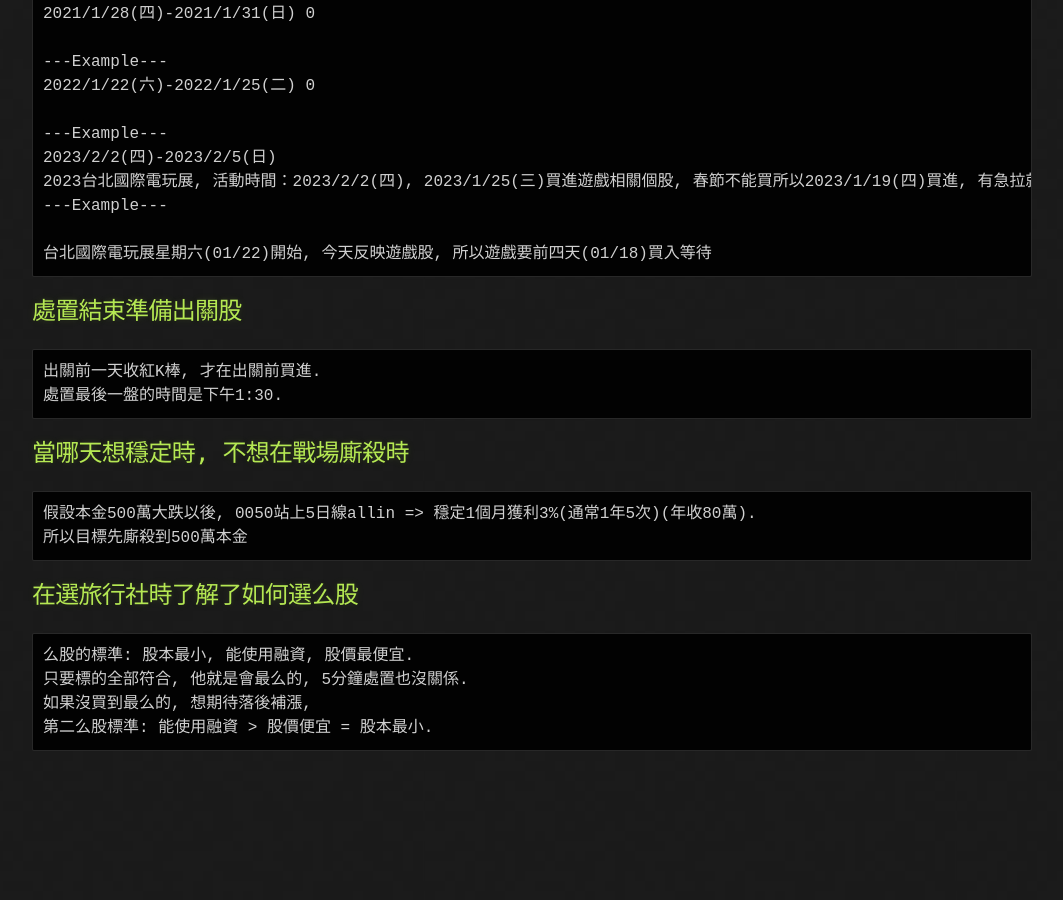
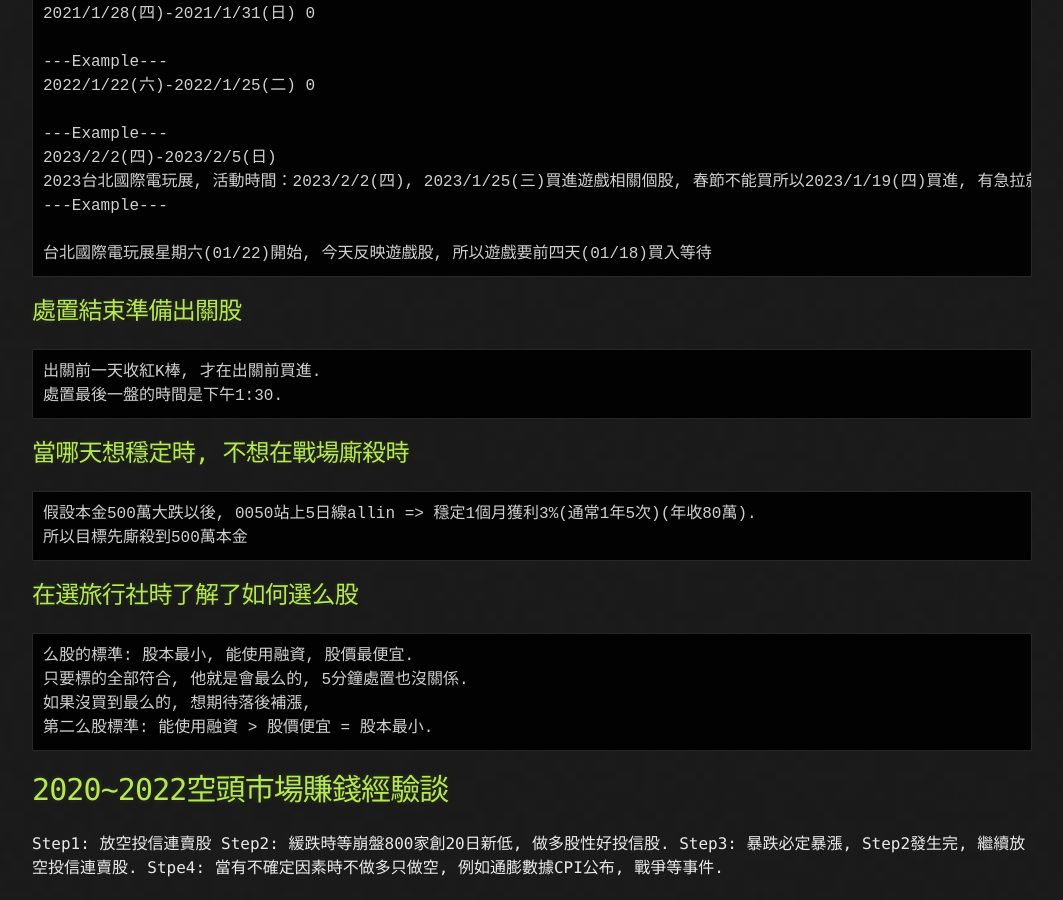
Before and after one commit to lepg5487/Stock_God, a Jekyll site: the page built from experience.md, in a window 1280 px wide and 900 px high, scrolled down 10230 px. Shown: the whole window, without its empty margins (108-1171 px from the left). Built offline with Jekyll 4.4.1, drawn with Linux system fonts in a browser that asks for light colours; before the commit the page ends 11001 px from its top, so only the background shows below that.

Commit message:
Update experience.md

````diff
--- a/experience.md
+++ b/experience.md
@@ -456,3 +456,9 @@ IC設計 -> 晶圓代工 ->  IC封測 -> 電腦
 如果沒買到最么的, 想期待落後補漲,
 第二么股標準: 能使用融資 > 股價便宜 = 股本最小.
 ```
+
+# 2020~2022空頭市場賺錢經驗談
+Step1: 放空投信連賣股
+Step2: 緩跌時等崩盤800家創20日新低, 做多股性好投信股.
+Step3: 暴跌必定暴漲, Step2發生完, 繼續放空投信連賣股.
+Stpe4: 當有不確定因素時不做多只做空, 例如通膨數據CPI公布, 戰爭等事件.
````
